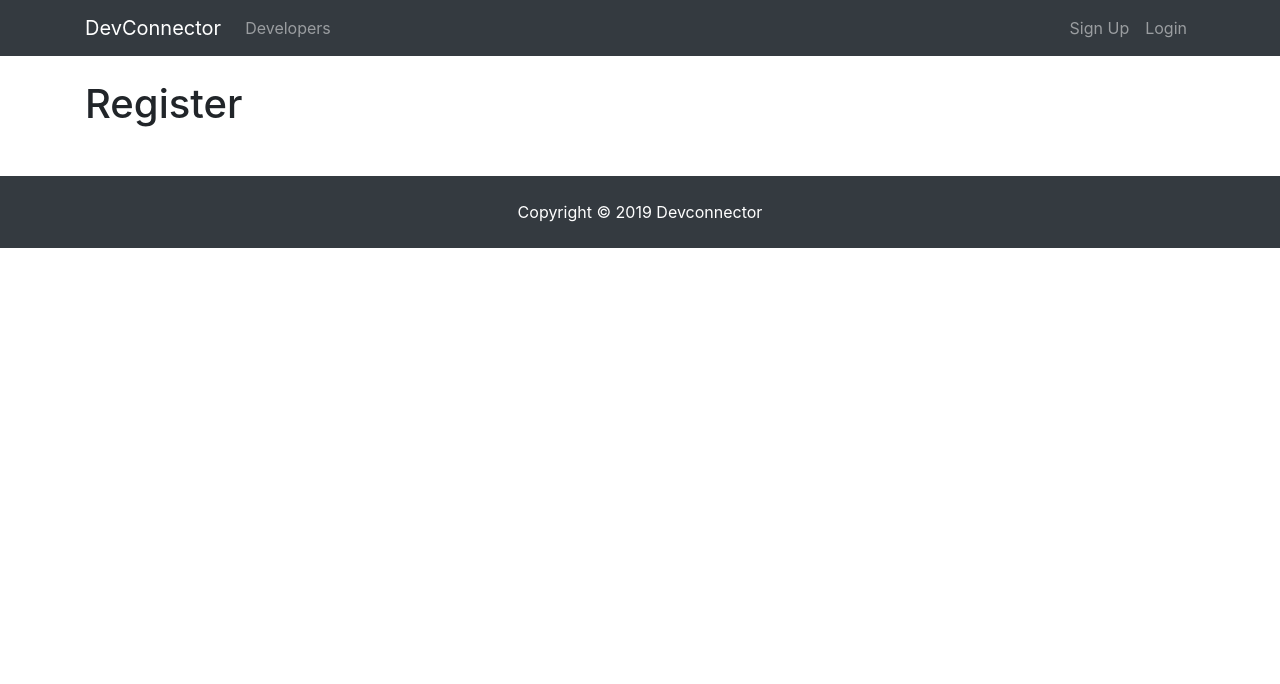
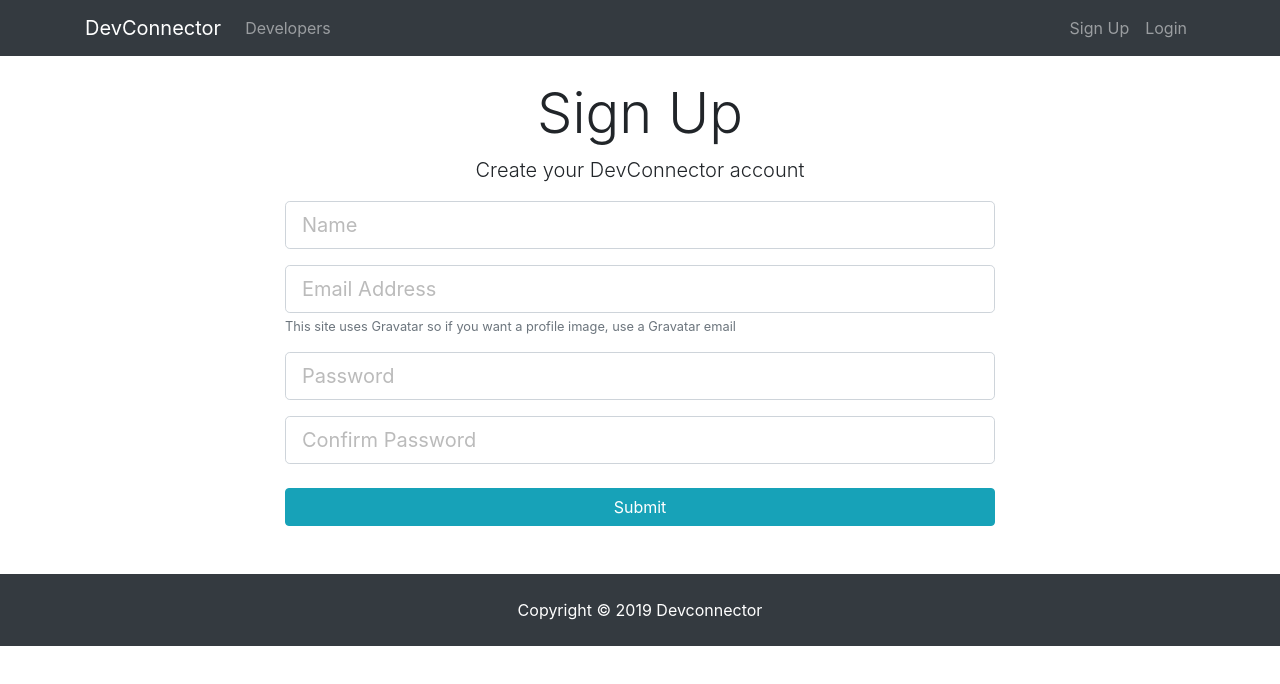
Before and after one commit to kaaisz/MERN-expreriment, a React (Create React App) app in the folder client/: page /register in a window 1280 px wide. Shown: the top 684 px of the page. Built offline with nearby package versions, Linux system fonts and the light colour scheme.

Commit message:
Add Register.js

```diff
--- a/client/src/components/auth/Register.js
+++ b/client/src/components/auth/Register.js
@@ -1,10 +1,99 @@
 import React, { Component } from 'react'
 
 class Register extends Component {
+  // create component constructor
+  constructor() {
+    super();
+    // initialize state (as an object)
+    this.state = {
+      name: '',
+      email: '',
+      password: '',
+      password2: '',
+      errors: {},
+    }
+
+    this.onChange = this.onChange.bind(this);
+    // or you can add 'bind(this)' to each of onChange
+    this.onSubmit = this.onSubmit.bind(this);
+  }
+
+  // to handle change state
+  onChange(event) {
+    // you can set this event multiplying
+    // thanks to set this value
+    this.setState({[event.target.name]: event.target.value});
+  }
+
+  onSubmit(event) {
+    event.preventDefault();
+
+    const newUser = {
+      name: this.state.name,
+      email: this.state.email,
+      password: this.state.password,
+      password2: this.state.password2,
+    }
+
+    console.log(newUser);
+  }
+
   render() {
     return (
-      <div>
-        <h1>Register</h1>
+      <div className="register">
+        <div className="container">
+          <div className="row">
+            <div className="col-md-8 m-auto">
+              <h1 className="display-4 text-center">Sign Up</h1>
+              <p className="lead text-center">Create your DevConnector account</p>
+              <form onSubmit={this.onSubmit}>
+                <div className="form-group">
+                  <input
+                    type="text"
+                    className="form-control form-control-lg"
+                    placeholder="Name"
+                    name="name"
+                    // linking with the state value above
+                    value={this.state.name}
+                    onChange={this.onChange}
+                  />
+                </div>
+                <div className="form-group">
+                  <input
+                    type="email"
+                    className="form-control form-control-lg"
+                    placeholder="Email Address"
+                    name="email"
+                    value={this.state.email}
+                    onChange={this.onChange}
+                  />
+                  <small className="form-text text-muted">This site uses Gravatar so if you want a profile image, use a Gravatar email</small>
+                </div>
+                <div className="form-group">
+                  <input
+                    type="password"
+                    className="form-control form-control-lg"
+                    placeholder="Password"
+                    name="password"
+                    value={this.state.password}
+                    onChange={this.onChange}
+                  />
+                </div>
+                <div className="form-group">
+                  <input
+                    type="password"
+                    className="form-control form-control-lg"
+                    placeholder="Confirm Password"
+                    name="password2"
+                    value={this.state.password2}
+                    onChange={this.onChange}
+                  />
+                </div>
+                <input type="submit" className="btn btn-info btn-block mt-4" />
+              </form>
+            </div>
+          </div>
+        </div>
       </div>
     )
   }
```
